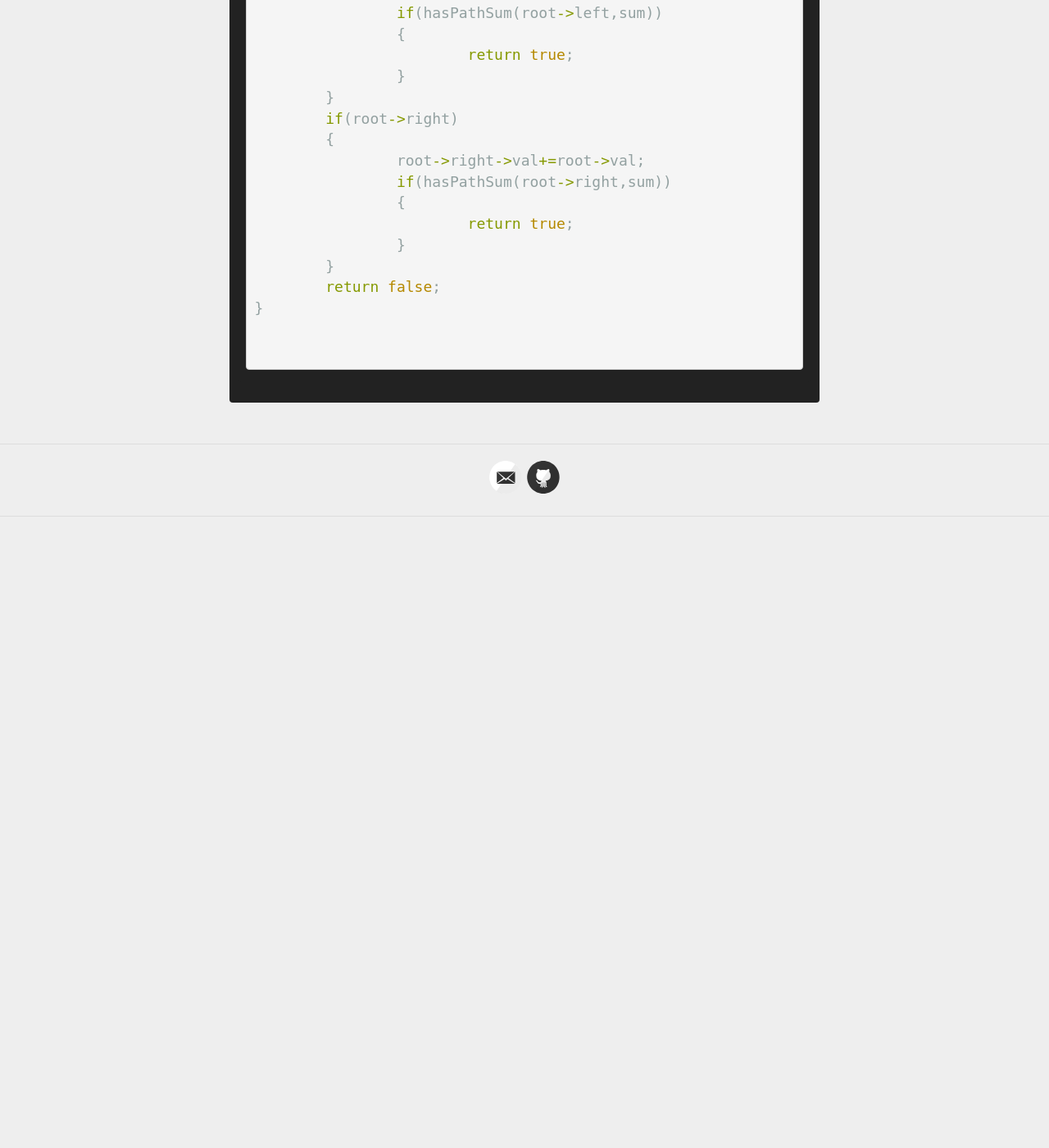
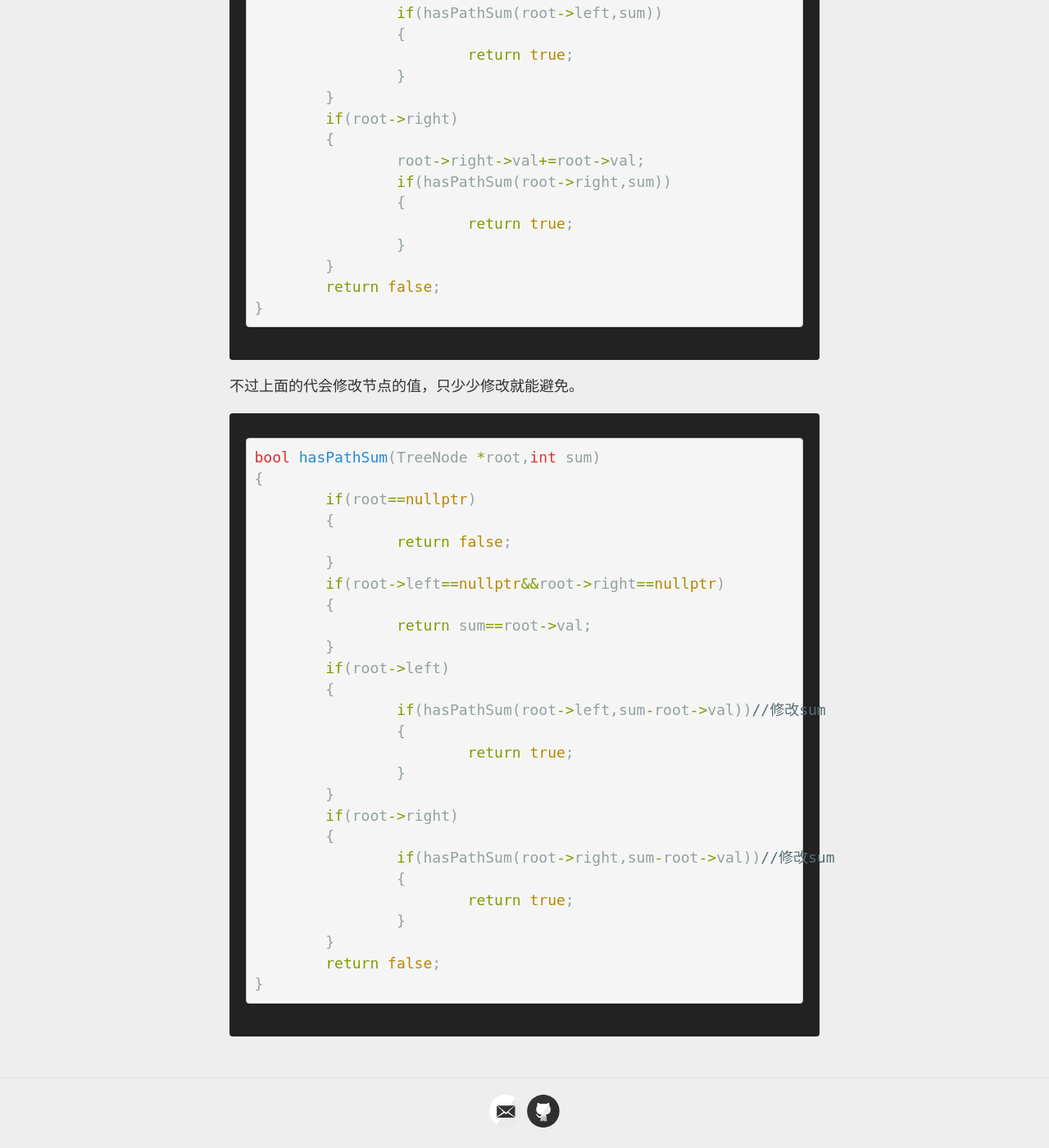
Before and after one commit to logeable/logeable.github.io, a Jekyll site: the page built from _posts/2014-12-5-Path Sum.md, in a window 1280 px wide and 1400 px high, scrolled down 1038 px. Shown: the whole window at 82% size. Built offline with Jekyll 4.4.1, drawn with Linux system fonts in a browser that asks for light colours; Markdown is read by kramdown in place of the engine named in the settings; before the commit the page ends 1668 px from its top, so only the background shows below that.

Commit message:
Update 2014-12-5-Path Sum.md

````diff
--- a/_posts/2014-12-5-Path Sum.md
+++ b/_posts/2014-12-5-Path Sum.md
@@ -55,6 +55,33 @@ bool hasPathSum(TreeNode *root,int sum)
 	}
 	return false;
 }
-
-
 ```
+不过上面的代会修改节点的值，只少少修改就能避免。
+```c++
+bool hasPathSum(TreeNode *root,int sum)
+{
+	if(root==nullptr)
+	{
+		return false;
+	}
+	if(root->left==nullptr&&root->right==nullptr)
+	{
+		return sum==root->val;
+	}
+	if(root->left)
+	{
+		if(hasPathSum(root->left,sum-root->val))//修改sum
+		{
+			return true;
+		}
+	}
+	if(root->right)
+	{
+		if(hasPathSum(root->right,sum-root->val))//修改sum
+		{
+			return true;
+		}
+	}
+	return false;
+}
+```
````
